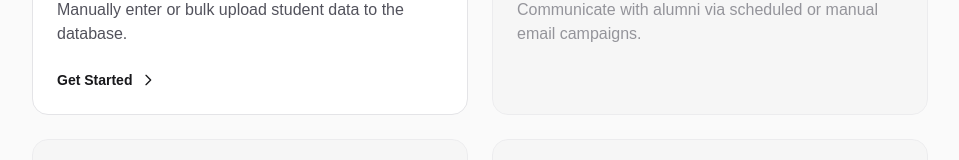
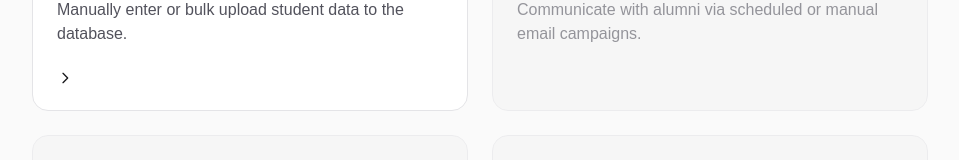
Before and after one commit to paul-ohl/aloumnix, a Next.js app: page /alumni in a window 1280 px wide. Shown: the part 307-467 px from the top of the page, without its empty margins (160-1119 px from the left). Built offline with nearby package versions, Linux system fonts and the light colour scheme.

Commit message:
style(alumni): remove 'Get Started' text from action cards

```diff
--- a/src/app/alumni/page.tsx
+++ b/src/app/alumni/page.tsx
@@ -153,9 +153,8 @@ export default function AlumniPage() {
               </div>
               {!action.disabled && (
                 <div className="mt-6 flex items-center text-sm font-bold text-zinc-900 dark:text-zinc-50 group-hover:translate-x-1 transition-transform">
-                  Get Started
                   <svg
-                    className="ml-2 w-4 h-4"
+                    className="w-4 h-4"
                     fill="none"
                     stroke="currentColor"
                     viewBox="0 0 24 24"
```
